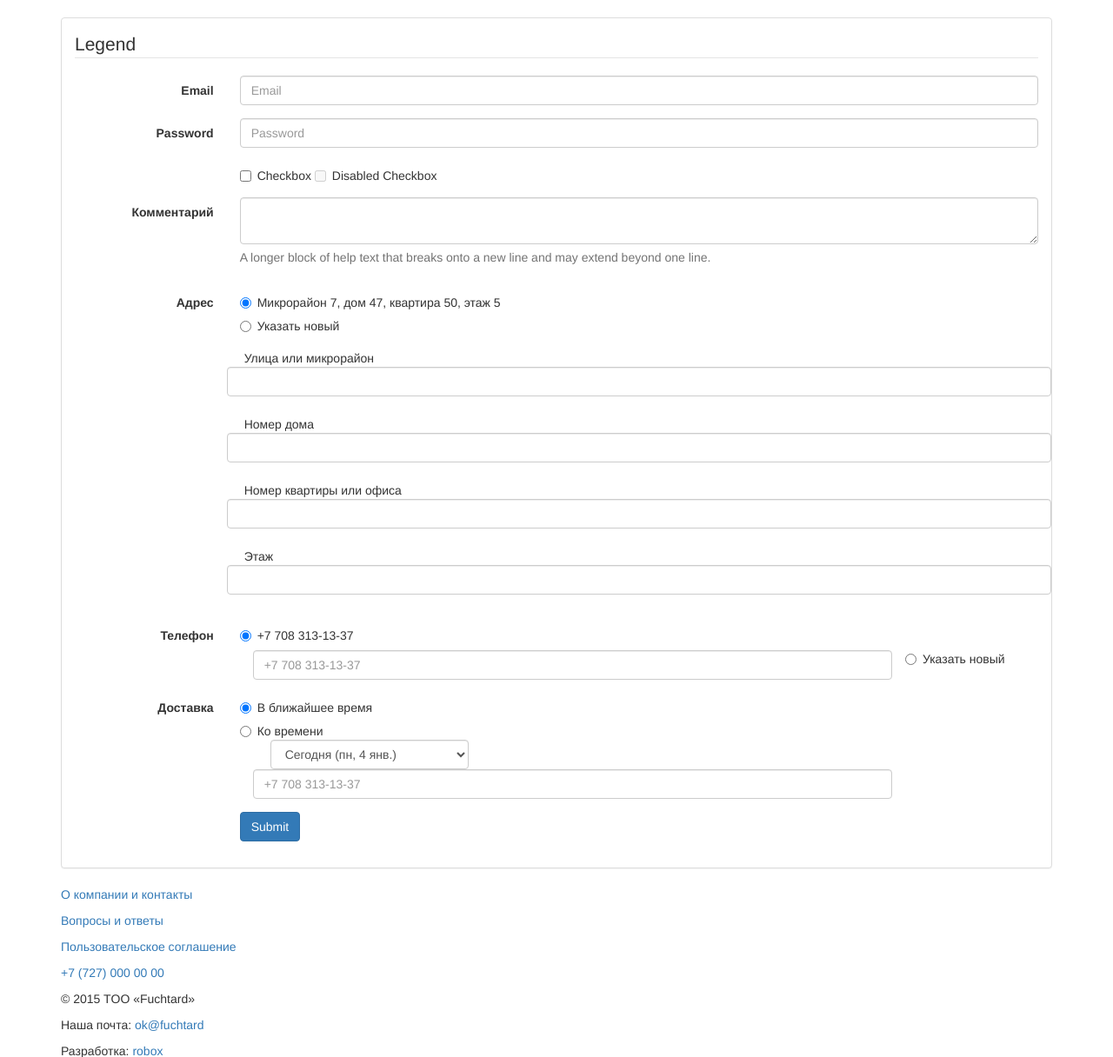
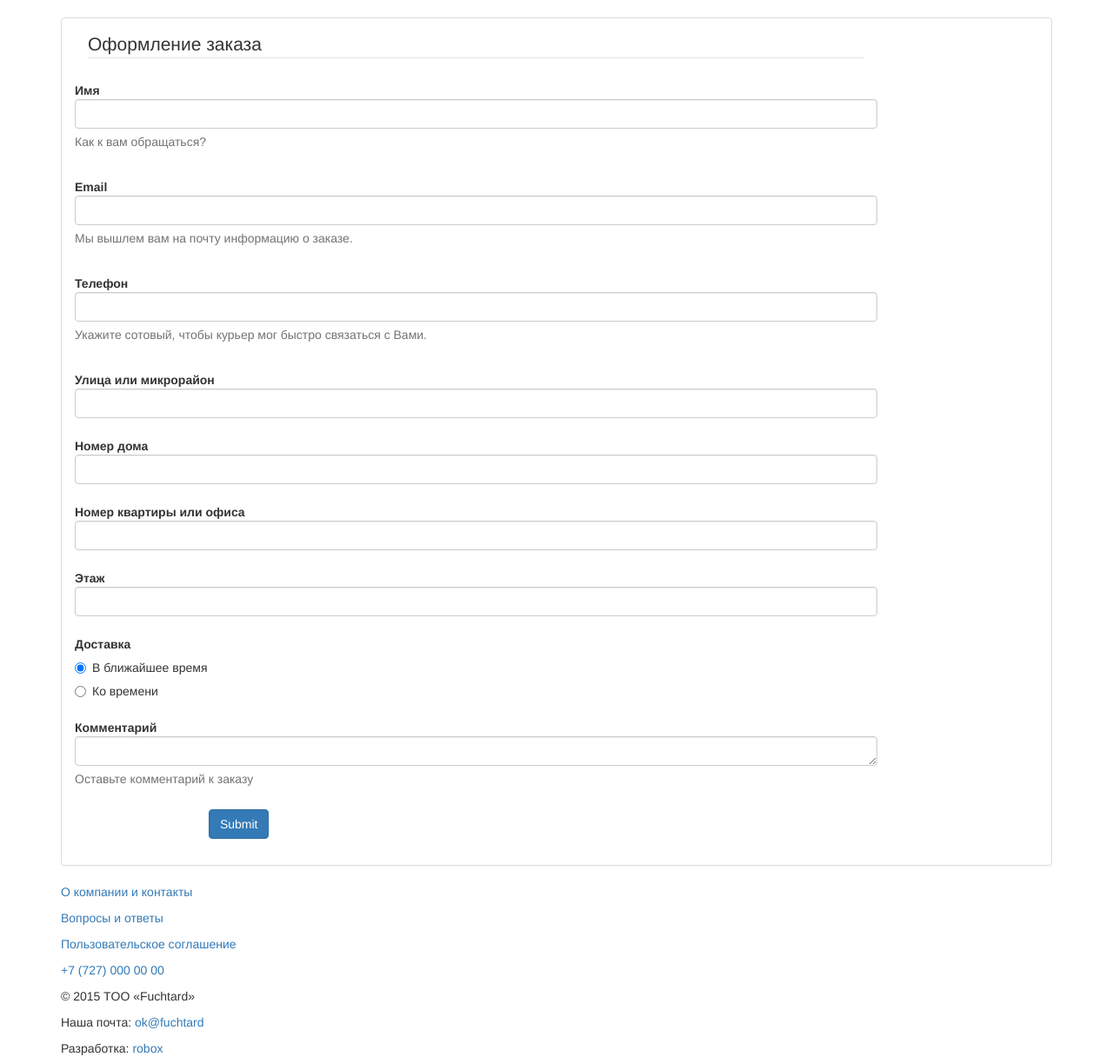
Before and after one commit to roboxdev/fuchtard, a Django app: page /order/ in a window 1280 px wide. Shown: the part 52-1268 px from the top of the page at 87% size. Run offline with Django 3.2, Linux system fonts and the light colour scheme; style sheets or scripts are compiled from the project's sources; some libraries are stand-ins or nearby versions.

Commit message:
order checkout form rework

```diff
--- /dev/null
+++ b/fuchtard/order/templates/order/_address_form.html
@@ -0,0 +1,16 @@
+<div class="form-group label-floating">
+  <label class="control-label" for="input_street">Улица или микрорайон</label>
+  <input class="form-control" id="input_street" type="text">
+</div>
+<div class="form-group label-floating">
+  <label class="control-label" for="input_building">Номер дома</label>
+  <input class="form-control" id="input_building" type="text">
+</div>
+<div class="form-group label-floating">
+  <label class="control-label" for="input_apartment">Номер квартиры или офиса</label>
+  <input class="form-control" id="input_apartment" type="text">
+</div>
+<div class="form-group label-floating">
+  <label class="control-label" for="input_floor">Этаж</label>
+  <input class="form-control" id="input_floor" type="number">
+</div>
--- /dev/null
+++ b/fuchtard/order/templates/order/_phone_form.html
@@ -0,0 +1,5 @@
+<div class="form-group label-floating">
+  <label class="control-label">Телефон</label>
+  <input type="tel" class="form-control" id="input_phone_new" placeholder="">
+  <span class="help-block">Укажите сотовый, чтобы курьер мог быстро связаться с Вами.</span>
+</div>
--- a/fuchtard/order/templates/order/order_checkout.html
+++ b/fuchtard/order/templates/order/order_checkout.html
@@ -14,154 +14,122 @@
 
   <div class="panel panel-default">
     <div class="panel-body">
-      <form class="form-horizontal">
+      <form class="form-horizontal col-md-10">
         <fieldset>
-          <legend>Legend</legend>
-          <div class="form-group">
-            <label for="inputEmail" class="col-md-2 control-label">Email</label>
+          <legend>Оформление заказа</legend>
 
-            <div class="col-md-10">
-              <input type="email" class="form-control" id="inputEmail" placeholder="Email">
+          <div class="form-group label-floating">
+            <label for="input_name" class="control-label">Имя</label>
+            <div class="">
+              <input type="text" class="form-control" id="input_name" placeholder="">
+              <span class="help-block">Как к вам обращаться?</span>
             </div>
           </div>
-          <div class="form-group">
-            <label for="inputPassword" class="col-md-2 control-label">Password</label>
 
-            <div class="col-md-10">
-              <input type="password" class="form-control" id="inputPassword" placeholder="Password">
-
-              <!--
-              <div class="checkbox">
-                <label>
-                  <input type="checkbox"> Checkbox
-                </label>
-                <label>
-                  <input type="checkbox" disabled> Disabled Checkbox
-                </label>
-              </div>
-              <br>
-
-              <div class="togglebutton">
-                <label>
-                  <input type="checkbox" checked> Toggle button
-                </label>
-              </div>
-              -->
+          <div class="form-group label-floating">
+            <label for="input_email" class="control-label">Email</label>
+            <div class="">
+              <input type="email" class="form-control" id="input_email" placeholder="" required="required">
+              <span class="help-block">Мы вышлем вам на почту информацию о заказе.</span>
             </div>
           </div>
-          <div class="form-group" style="margin-top: 0;">
-            <!-- inline style is just to demo custom css to put checkbox below input above -->
-            <div class="col-md-offset-2 col-md-10">
-              <div class="checkbox">
+          {% if asdf.phone %}
+            <div class="form-group with-hidden-fields label-floating">
+              <label class="control-label">Телефон</label>
+              <div class="">
+                {#                            <div class="radio radio-primary">#}
+                {#                              <label>#}
+                {#                                <input type="radio" name="phone_radios" id="phoneRadios1" value="option1">#}
+                {#                                +7 789 123-45-67#}
+                {#                              </label>#}
+                {#                              <span class="pull-right"><i class="material-icons">delete</i></span>#}
+                {#                            </div>#}
+                <div class="radio radio-primary">
                   <label>
-                  <input type="checkbox"> Checkbox
-                </label>
-                <label>
-                  <input type="checkbox" disabled=""> Disabled Checkbox
+                    <input type="radio" class="expand-hidden-fields" name="phone_radios" id="phone_radios_new"
+                           value="new"
+                           checked="checked">
+                    Указать новый
                   </label>
                 </div>
               </div>
-          </div>
-          <div class="form-group">
-            <label for="textArea" class="col-md-2 control-label">Комментарий</label>
-            <div class="col-md-10">
-              <textarea class="form-control" rows="2" id="textArea"></textarea>
-              <span class="help-block">A longer block of help text that breaks onto a new line and may extend beyond one line.</span>
+              <div class="col-md-10 collapse in">
+                {% include 'order/_phone_form.html' %}
               </div>
             </div>
-          <div class="form-group">
-            <label class="col-md-2 control-label">Адрес</label>
-
-            <div class="col-md-10">
+          {% else %}
+            {% include 'order/_phone_form.html' %}
+          {% endif %}
+          {% if asdf.address %}
+            <div class="form-group with-hidden-fields">
+              {#            <label class="control-label">Адрес</label>#}
+              <div class="">
+                {#              <div class="radio radio-primary">#}
+                {#                <label>#}
+                {#                  <input type="radio" name="addressRadios" id="addressRadios1" value="option1">#}
+                {#                  Микрорайон 7, дом 47, квартира 50, этаж 5#}
+                {#                </label>#}
+                {#                <span class="pull-right"><i class="material-icons">delete</i></span>#}
+                {#              </div>#}
                 <div class="radio radio-primary">
                   <label>
-                  <input type="radio" name="addressRadios" id="addressRadios1" value="option1"
-                         checked="">
-                  Микрорайон 7, дом 47, квартира 50, этаж 5
+                    <input type="radio" class="expand-hidden-fields" name="address_radios" id="address_radios_new"
+                           value="new"
+                           checked="checked">
+                    <p>Указать новый</p>
                   </label>
                 </div>
+              </div>
+              <div class="col-md-10 collapse in">
+                {% include 'order/_address_form.html' %}
+              </div>
+            </div>
+          {% else %}
+            {% include 'order/_address_form.html' %}
+          {% endif %}
+
+          <div class="form-group with-hidden-fields delivery-select">
+            <label class=" control-label">Доставка</label>
+
+            <div class="">
               <div class="radio radio-primary">
                 <label>
-                  <input type="radio" name="addressRadios" id="addressRadios2" value="new">
-                  <p>Указать новый</p>
-                </label>
-                <div class="new-address-form">
-                  <div class="form-group label-floating">
-                    <label class="control-label" for="focusedInput1">Улица или микрорайон</label>
-                    <input class="form-control" id="focusedInput1" type="text">
-                  </div>
-                  <div class="form-group label-floating">
-                    <label class="control-label" for="focusedInput1">Номер дома</label>
-                    <input class="form-control" id="focusedInput1" type="text">
-                  </div>
-                  <div class="form-group label-floating">
-                    <label class="control-label" for="focusedInput1">Номер квартиры или офиса</label>
-                    <input class="form-control" id="focusedInput1" type="text">
-                  </div>
-                  <div class="form-group label-floating">
-                    <label class="control-label" for="focusedInput1">Этаж</label>
-                    <input class="form-control" id="focusedInput1" type="number">
-                  </div>
-                </div>
-
-              </div>
-            </div>
-          </div>
-          <div class="form-group">
-            <label class="col-md-2 control-label">Телефон</label>
-
-            <div class="col-md-10">
-              <div class="radio radio-primary">
-                <label>
-                  <input type="radio" name="phoneRadios" id="phoneRadios1" value="option1" checked="">
-                  +7 708 313-13-37
-                </label>
-              </div>
-              <div class="radio radio-primary">
-                <label>
-                  <input type="radio" name="phoneRadios" id="phoneRadios2" value="new">
-                  Указать новый
-                </label>
-                {#              <label for="inputEmail" class="col-md-2 control-label">Email</label>#}
-                <div class="col-md-10">
-                  <input type="tel" class="form-control" id="newPhoneInput"
-                         placeholder="+7 708 313-13-37">
-                </div>
-              </div>
-            </div>
-          </div>
-          <div class="form-group">
-            <label class="col-md-2 control-label">Доставка</label>
-
-            <div class="col-md-10">
-              <div class="radio radio-primary">
-                <label>
-                  <input type="radio" name="when-to-deliver" id="when-to-deliver-instant" value="instant" checked="">
+                  <input type="radio" name="when-to-deliver" id="when-to-deliver-instant" value="instant"
+                         checked="checked">
                   В ближайшее время
                 </label>
               </div>
               <div class="radio radio-primary">
                 <label>
-                  <input type="radio" name="when-to-deliver" id="when-to-deliver-deferred" value="deferred">
+                  <input type="radio" class="expand-hidden-fields" name="when-to-deliver" id="when-to-deliver-deferred"
+                         value="deferred">
                   Ко времени
-                  <div class="col-md-10">
+                </label>
+
+                <div class="collapse">
                   <select id="select111" class="form-control">
                     {% for day in view.get_deferred_delivery_dates %}
                       <option value="{{ day }}">{{ day.0 }} ({{ day.1|date:"D, j N"|lower }})</option>
                     {% endfor %}
                   </select>
-                  </div>
-                </label>
-                {#              <label for="inputEmail" class="col-md-2 control-label">Email</label>#}
-                <div class="col-md-10">
-                  <input type="tel" class="form-control" id="newPhoneInput"
-                         placeholder="+7 708 313-13-37">
+                  <select id="select222" class="form-control">
+                    <option value="asdf">asdf</option>
+                    <option value="qwer">qwer</option>
+                  </select>
+
                 </div>
               </div>
             </div>
           </div>
+          <div class="form-group label-floating">
+            <label for="textArea" class=" control-label">Комментарий</label>
+            <div class="">
+              <textarea class="form-control" rows="1" id="textArea"></textarea>
+              <span class="help-block">Оставьте комментарий к заказу</span>
+            </div>
+          </div>
           <div class="form-group">
-            <div class="col-md-10 col-md-offset-2">
+            <div class=" col-md-offset-2">
               <button type="submit" class="btn btn-primary">Submit</button>
             </div>
           </div>
```
Lines whose indentation alone changed are shown as unchanged.
